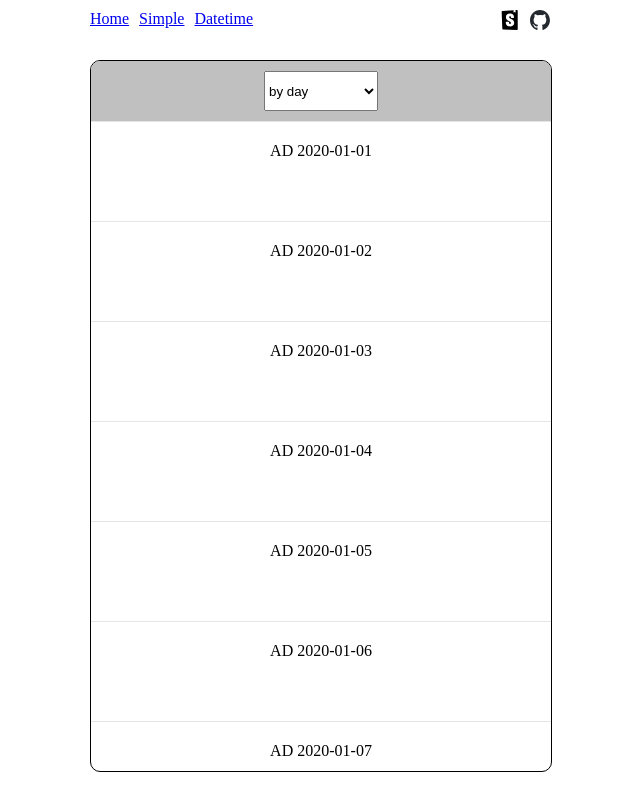
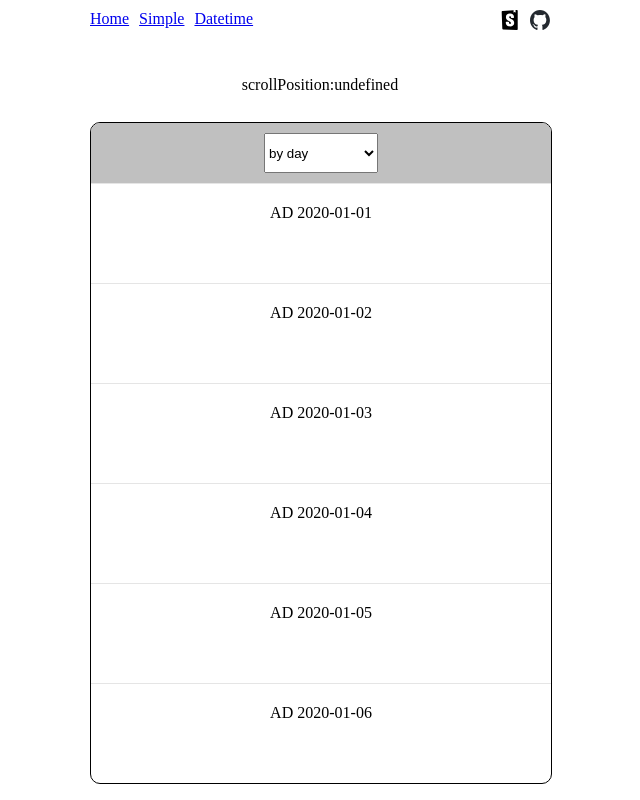
Before and after one commit to redfe/svelte-dynamic-scroll, a SvelteKit app: page /datetime in a window 1280 px wide. Shown: the whole page, without its empty margins (320-960 px from the left). Built offline with nearby package versions, Linux system fonts and the light colour scheme.

Commit message:
スクロール位置をpropsに追加

```diff
--- a/src/lib/DynamicScroll.svelte
+++ b/src/lib/DynamicScroll.svelte
@@ -48,6 +48,11 @@
 	 * @type {any[]=}
 	 */
 	export let list = [];
+
+	/**
+	 * @type {number=}
+	 */
+	export let scrollPosition = undefined;
 
 	/**
 	 * @type {HTMLUListElement}
@@ -165,6 +170,7 @@
 
 	async function handleOnScroll(event) {
 		await load();
+		scrollPosition = getScrollPosition();
 		if (onScrollCallback) await onScrollCallback(event);
 	}
 
@@ -235,6 +241,7 @@
 
 	onMount(async () => {
 		await preLoad();
+		if (scrollPosition !== undefined) scrollTo(scrollPosition);
 		addScrollEventListener();
 	});
 </script>
--- a/src/routes/datetime/+page.svelte
+++ b/src/routes/datetime/+page.svelte
@@ -13,8 +13,6 @@
 	let selected = types[6];
 	let list = [createValue(new Date(2020, 0, 1))];
 	let initialDatetime = selected.startOf(list[0].datetime);
-
-	$: console.log('list size:', list.length);
 
 	/**
 	 * @type {HTMLDivElement}
@@ -42,6 +40,8 @@
 	function changeInitialDatetime() {
 		const topRowElement = selectTopRowElement();
 		if (topRowElement) {
+			list = undefined;
+			scrollPosition = undefined;
 			initialDatetime = selected.startOf(parseDate(topRowElement.dataset?.datetime));
 		}
 	}
@@ -111,8 +111,11 @@
 		selected = types[next];
 		initialDatetime = selected.startOf(value.datetime);
 	}
+
+	let scrollPosition;
 </script>
 
+<p>scrollPosition:{scrollPosition}</p>
 <div class="app">
 	<header>
 		<select bind:value={selected} on:change={changeInitialDatetime}>
@@ -131,6 +134,7 @@
 				let:index
 				let:value
 				bind:list
+				bind:scrollPosition
 			>
 				{@const _value = /** @type DateValue */ (value)}
 				<div class="loading" slot="loading">loading...</div>
@@ -159,12 +163,16 @@
 
 <style>
 	.app {
-		height: 100%;
+		height: calc(100% - 50px);
 		width: 100%;
 		border: solid 1px;
 		border-radius: 10px;
 		overflow-y: hidden;
 		--header-height: 60px;
+	}
+	p {
+		text-align: center;
+		height: 30px;
 	}
 	header {
 		background-color: silver;
--- a/src/routes/simple/+page.svelte
+++ b/src/routes/simple/+page.svelte
@@ -25,10 +25,17 @@
 		}
 		return array;
 	}
+
+	// scrollPosition が効くことを確認するため、初期値を設定しておく
+	const firstChunk = nextChunk(undefined);
+	const secondChunk = nextChunk(firstChunk[firstChunk.length - 1]);
+	let list = [...firstChunk, ...secondChunk];
+	let scrollPosition = 150;
 </script>
 
+<p>scrollPosition:{scrollPosition}</p>
 <div class="app">
-	<DynamicScroll {nextChunk} let:value>
+	<DynamicScroll {nextChunk} bind:scrollPosition bind:list let:value>
 		<div role="row" class="row">{value}</div>
 		{#if value === MAX}<div class="end">end</div>{/if}
 	</DynamicScroll>
@@ -36,12 +43,17 @@
 
 <style>
 	.app {
-		height: 100%;
+		max-height: 700px;
+		height: calc(100% - 50px);
 		width: 100%;
 		overflow-y: hidden;
 		border: solid 1px;
 		box-sizing: border-box;
 		border-radius: 10px;
+	}
+	p {
+		text-align: center;
+		height: 30px;
 	}
 	.row {
 		border: none;
```
Also changed, not shown: 1 other file (tests, documents, lock files or other folders).
